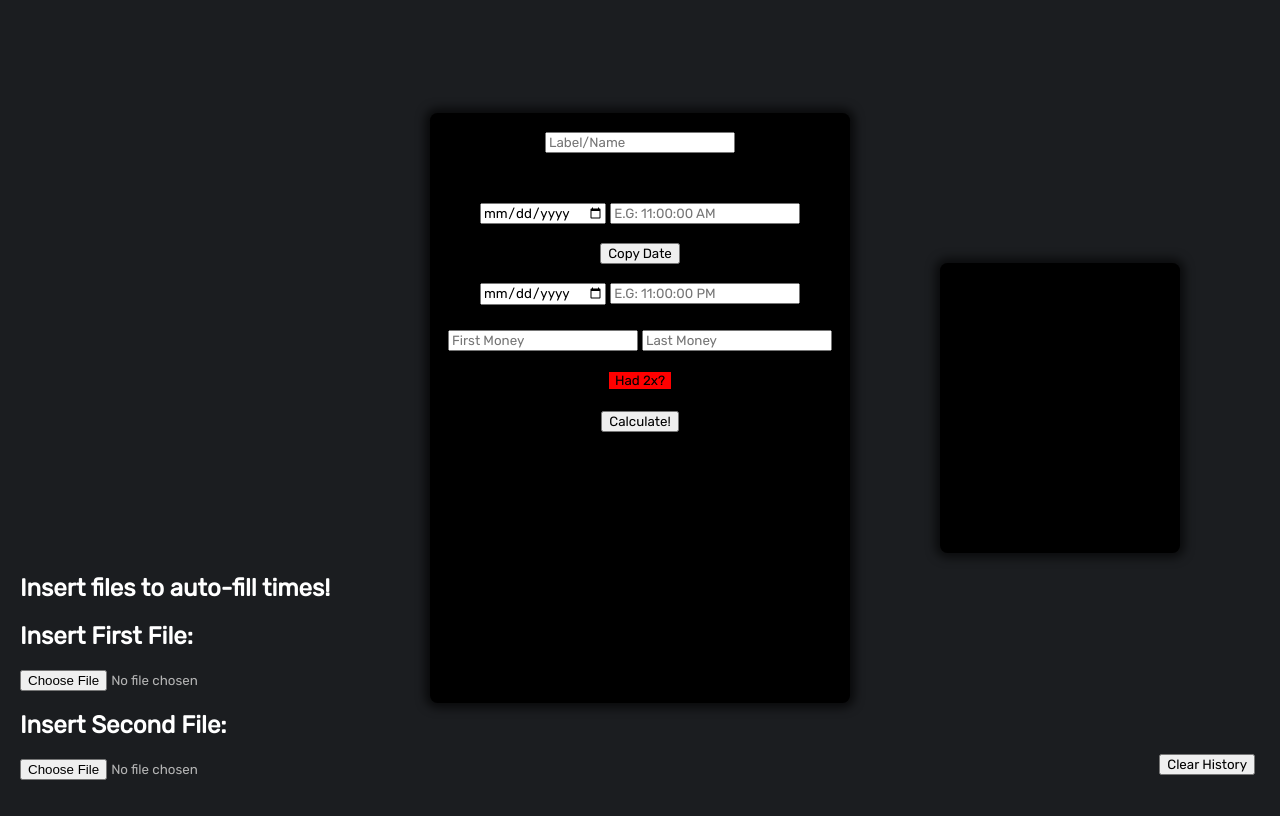
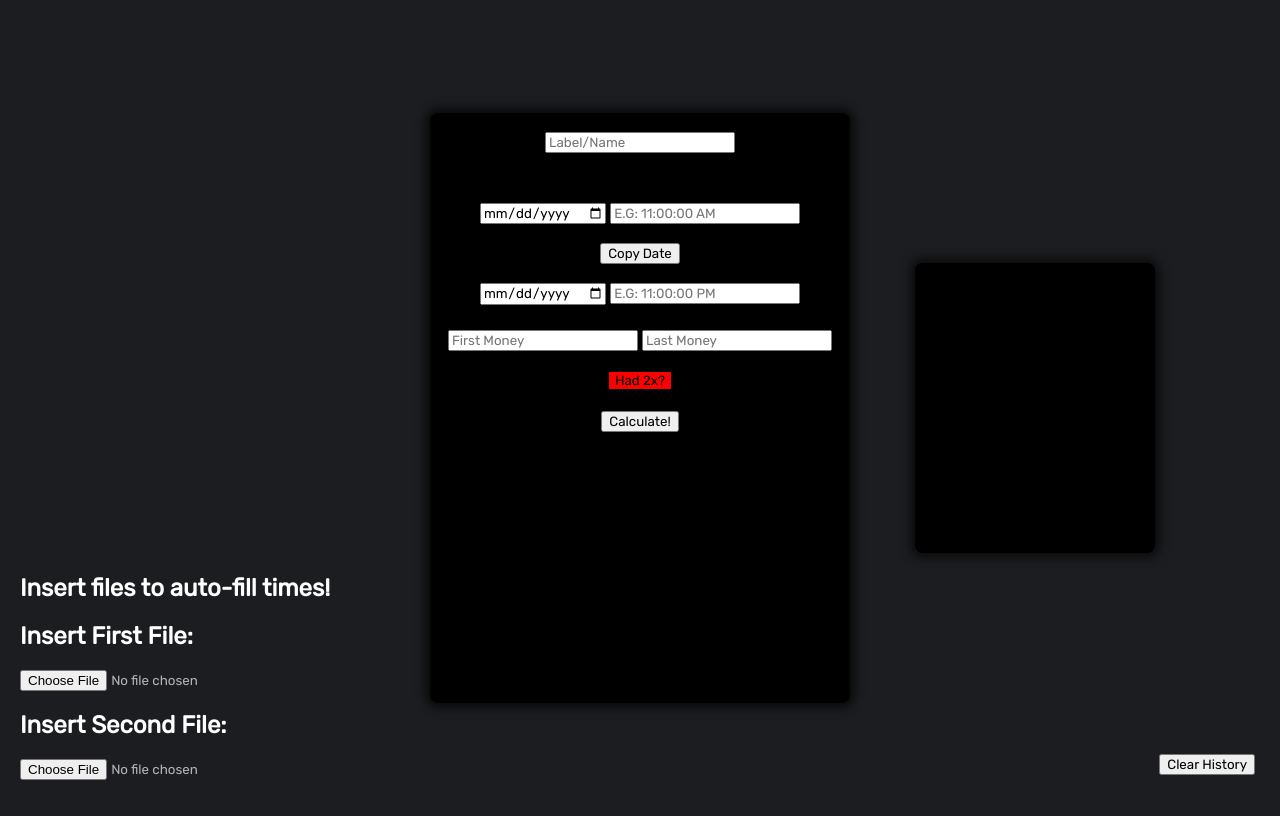
Before and after one commit to mfm14/timingsNoAi, a plain HTML site: page index.html in a window 1280 px wide. Drawn offline with Linux system fonts and the light colour scheme.

Commit message:
Add files via upload

```diff
--- a/style.css
+++ b/style.css
@@ -60,7 +60,7 @@ h1, h2, h3, h4, h5, h6, p {
     background-color: rgb(0, 0, 0);
     box-shadow: 0 0 10px 5px rgba(0, 0, 0, 0.6);
     border-radius: 7.5px;
-    right: 100px;
+    right: 125px;
     overflow: auto;
     padding: 20px;
     word-wrap: break-word;
```
